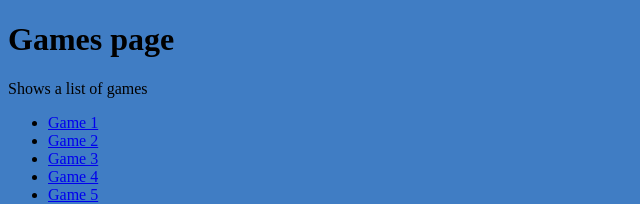
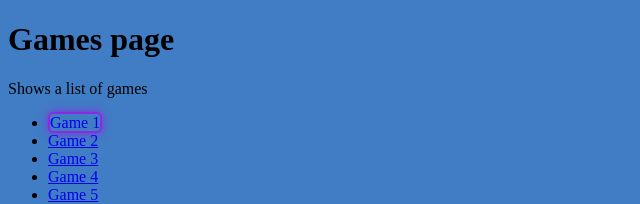
Before and after one commit to jhonattan/playgroud-react-router, a React (Vite) app: page /games/1/edit in a window 1280 px wide. Shown: the top 204 px of the page, without its empty margins (0-640 px from the left). Built offline with nearby package versions, Linux system fonts and the light colour scheme.

Commit message:
feat: enhance GameDetail and GameEdit components with improved data handling and loading states

```diff
--- a/src/GameDetail.tsx
+++ b/src/GameDetail.tsx
@@ -1,6 +1,10 @@
-import { useEffect, useState } from "react";
-import { Link, useLocation, useParams } from "react-router-dom";
-import { getGame } from "./services/games";
+import { useEffect } from "react";
+import {
+  Link,
+  useLoaderData,
+  useLocation,
+  useNavigation,
+} from "react-router-dom";
 
 type Game = {
   id: number;
@@ -9,31 +13,34 @@ type Game = {
 };
 
 function GameDetail() {
-  const { gameId } = useParams<{ gameId: string }>();
-
   const location = useLocation();
 
-  const [game, setGame] = useState<Game | null>(null);
+  const game = useLoaderData() as Game;
+  const navigation = useNavigation();
+
+  console.log(navigation.state);
 
   useEffect(() => {
     const updatedGame = location.state?.updatedGame;
 
     if (updatedGame) {
-      setGame(updatedGame);
-      return;
-    } else if (gameId) {
-      getGame(parseInt(gameId)).then((gameData) => {
-        setGame(gameData as Game);
-      });
+      game.name = updatedGame.name;
+      game.description = updatedGame.description;
     }
-  }, [gameId, location.state]);
+  }, [location.state]);
 
   if (!game) return <div>Game not found</div>;
+
+  if (navigation.state === "loading") {
+    return <div>Loading Game...</div>;
+  }
 
   return (
     <div>
       <h1>Games detail</h1>
       <p>Details for game {game.name}</p>
+
+      <>
         <ul>
           <li>
             <strong>Id:</strong> {game.id}
@@ -47,6 +54,7 @@ function GameDetail() {
         </ul>
 
         <Link to={`/games/${game.id}/edit`}>Edit</Link>
+      </>
     </div>
   );
 }
--- a/src/GameEdit.tsx
+++ b/src/GameEdit.tsx
@@ -41,13 +41,15 @@ function GameEdit() {
     }
   };
 
+  if (!game) return <div>Game not found</div>;
+
   return (
     <div>
       <h1>Edit Game</h1>
       <div>
         <label>
           <strong>Id:</strong>
-          <input type="text" value={game?.id} disabled />
+          <input type="text" value={game.id} disabled />
         </label>
       </div>
       <div>
--- a/src/Games.tsx
+++ b/src/Games.tsx
@@ -1,5 +1,13 @@
 import { useEffect } from "react";
-import { Link, Outlet, useLoaderData } from "react-router-dom";
+import {
+  Link,
+  NavLink,
+  Outlet,
+  useLoaderData,
+  useLocation,
+} from "react-router-dom";
+
+import s from "./games.module.css";
 
 type Game = {
   id: number;
@@ -11,19 +19,29 @@ function Games() {
   //const [games, setGames] = useState<Game[]>([]);
   const games = useLoaderData() as Game[];
 
+  const location = useLocation();
+
+  // useEffect(() => {
+  //   getGames().then((gamesData) => {
+  //     setGames(gamesData as Game[]);
+  //   });
+  // }, []);
+
   useEffect(() => {
-    //monta el componente en la pagina
     document.body.style.backgroundColor = "#407dc4ff";
 
-    // getGames().then((gamesData) => {
-    //   setGames(gamesData as Game[]);
-    // });
+    const updatedGame = location.state?.updatedGame;
 
-    //desmonta el componente de la pagina
+    if (updatedGame) {
+      games.map((game) =>
+        game.id === updatedGame.id ? (game.name = updatedGame.name) : game
+      );
+    }
+
     return () => {
       document.body.style.backgroundColor = "";
     };
-  }, []);
+  }, [location.state]);
 
   return (
     <div>
@@ -31,9 +49,14 @@ function Games() {
       <p>Shows a list of games</p>
 
       <ul>
-        {games?.map((game) => (
+        {games.map((game) => (
           <li key={game.id}>
-            <Link to={`/games/${game.id}`}>{game.name}</Link>
+            <NavLink
+              className={({ isActive }) => (isActive ? s.active : "")}
+              to={`/games/${game.id}`}
+            >
+              {game.name}
+            </NavLink>
           </li>
         ))}
       </ul>
--- /dev/null
+++ b/src/games.module.css
@@ -0,0 +1,6 @@
+.active {
+  border: 2px solid blueviolet;
+  box-shadow: 0 0 10px blueviolet;
+  border-radius: 5px;
+  text-decoration: none;
+}
--- /dev/null
+++ b/src/index.css
@@ -0,0 +1,6 @@
+.active {
+  border: 2px solid red;
+  box-shadow: 0 0 10px red;
+  border-radius: 5px;
+  text-decoration: none;
+}
--- a/src/main.tsx
+++ b/src/main.tsx
@@ -5,9 +5,11 @@ import Login from "./Login.tsx";
 import Games from "./Games.tsx";
 import Companies from "./Companies.tsx";
 import Error from "./Error.tsx";
-import { getGames } from "./services/games.ts";
+import { getGame, getGames } from "./services/games.ts";
 import GameDetail from "./GameDetail.tsx";
 import GameEdit from "./GameEdit.tsx";
+
+//import "./index.css";
 
 const router = createBrowserRouter([
   {
@@ -28,6 +30,9 @@ const router = createBrowserRouter([
       {
         path: ":gameId",
         Component: GameDetail,
+        loader: async ({ params }) => {
+          return await getGame(parseInt(params.gameId!));
+        },
       },
       {
         path: ":gameId/edit",
--- a/src/services/games.ts
+++ b/src/services/games.ts
@@ -24,6 +24,6 @@ export function getGame(id: number) {
       } else {
         reject(new Error(`Game with id ${id} not found`));
       }
-    }, 0);
+    }, 3000);
   });
 }
```
Lines whose indentation alone changed are shown as unchanged.
